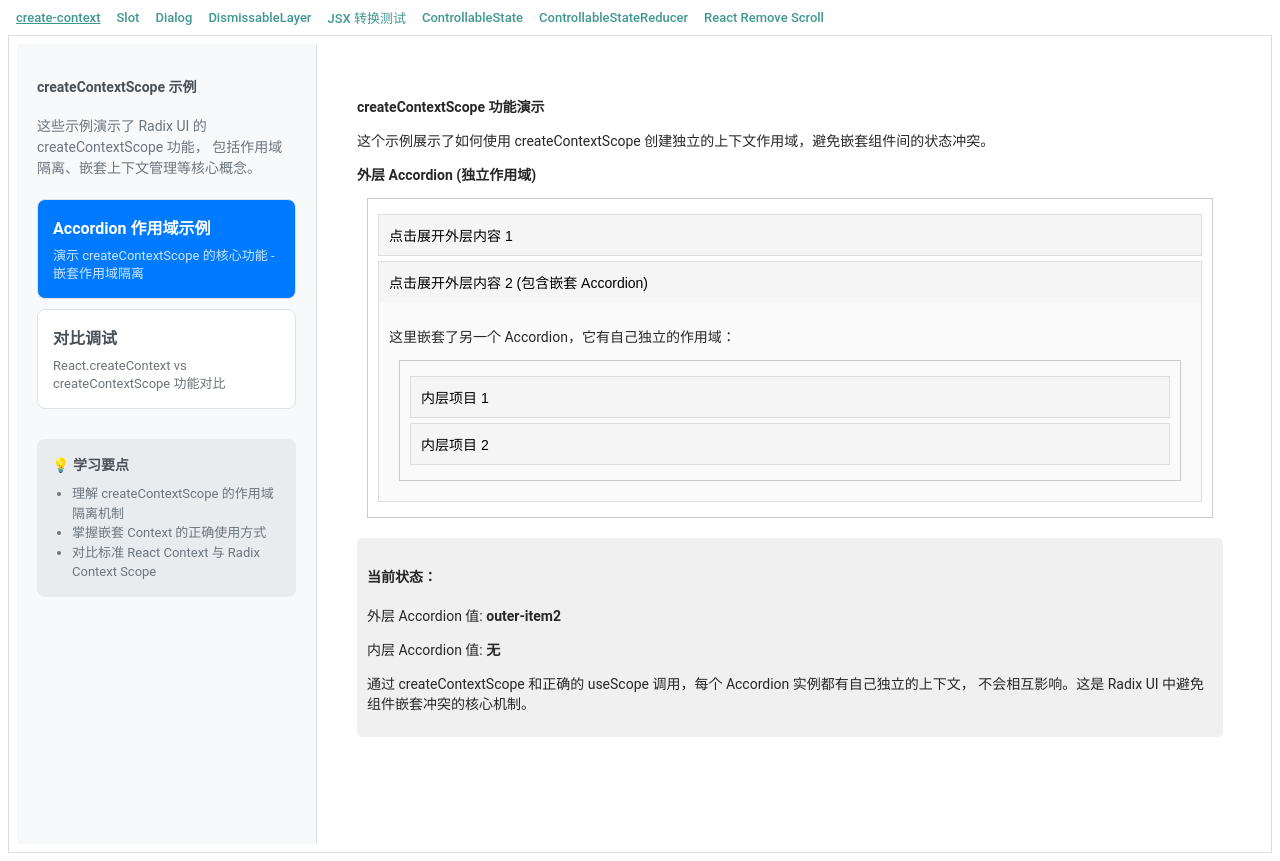
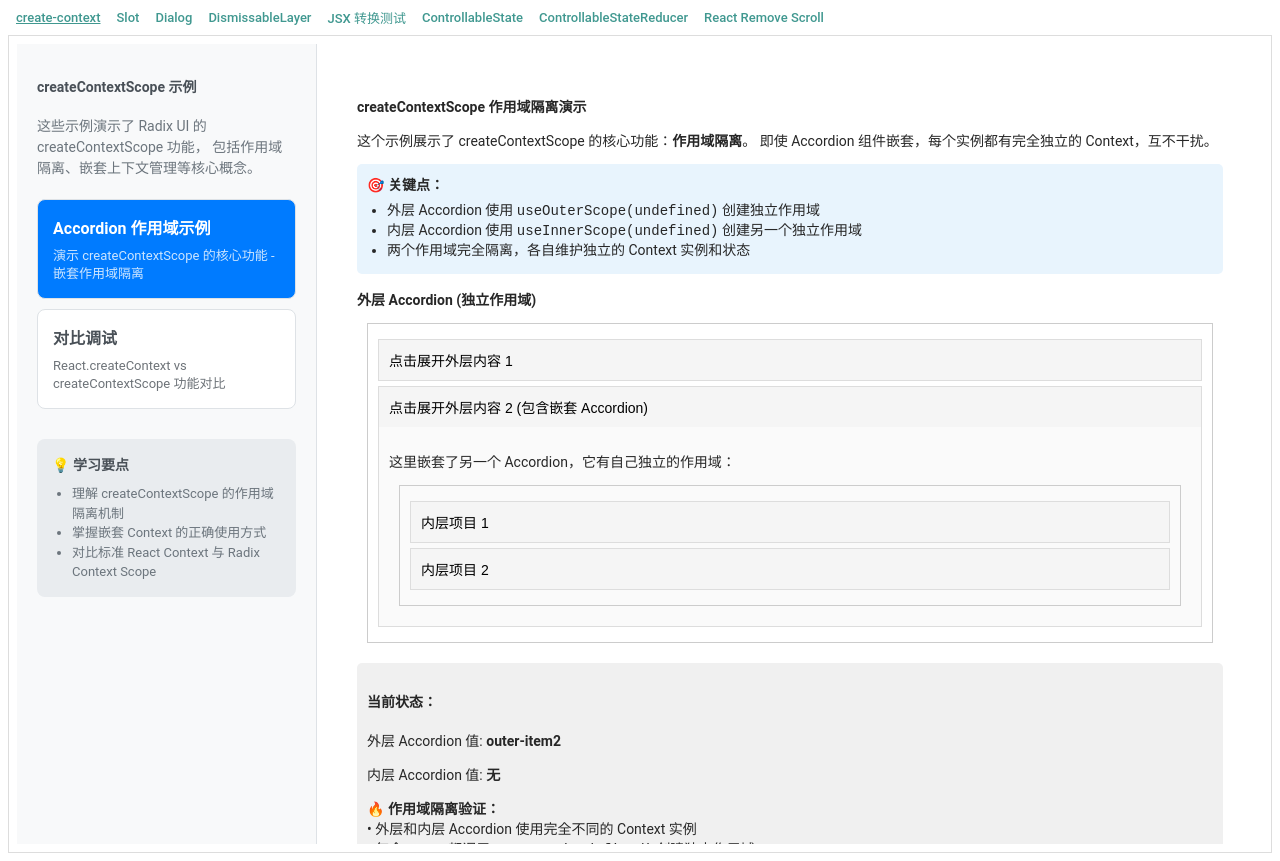
Before and after one commit to ZhiCYue/radix-ui-learn, a React app in the folder packages/radix-primitives-cases/: page /#/examples/createContextCase in a window 1280 px wide. Both pictures are taken after a click on the button "点击展开外层内容 2 (包含嵌套 Accordion)". Built offline with nearby package versions, Linux system fonts and the light colour scheme.

Commit message:
chore: update example

```diff
--- a/packages/radix-primitives-cases/src/examples/create-context/index.tsx
+++ b/packages/radix-primitives-cases/src/examples/create-context/index.tsx
@@ -1,6 +1,4 @@
-import React, { useState } from 'react';
-import ScopeExample from './scope-example';
-import SimpleDebug from './simple-debug';
+import React, { useState, lazy } from 'react';
 
 interface Example {
   id: string;
@@ -8,6 +6,9 @@ interface Example {
   description: string;
   component: React.ComponentType;
 }
+
+const ScopeExample = lazy(() => import('./scope-example'))
+const SimpleDebug = lazy(() => import('./simple-debug'))
 
 const examples: Example[] = [
   {
@@ -21,7 +22,7 @@ const examples: Example[] = [
     title: '对比调试',
     description: 'React.createContext vs createContextScope 功能对比',
     component: SimpleDebug
-  }
+  },
 ];
 
 const CreateContextExamples: React.FC = () => {
--- a/packages/radix-primitives-cases/src/examples/create-context/scope-example.tsx
+++ b/packages/radix-primitives-cases/src/examples/create-context/scope-example.tsx
@@ -162,28 +162,49 @@ const App: React.FC = () => {
   const [outerValue, setOuterValue] = useState<string | null>(null);
   const [innerValue, setInnerValue] = useState<string | null>(null);
 
-  // ✅ 正确使用 createContextScope 的完整流程
+  // ✅ 正确使用 createContextScope 的完整流程 - 创建完全独立的作用域
   // 1. 创建 useScope 函数
   const useOuterScope = React.useMemo(() => createAccordionScope(), []);
   const useInnerScope = React.useMemo(() => createAccordionScope(), []);
 
   // 2. 调用 useScope 函数获取作用域对象
-  const outerScopeProps = useOuterScope(undefined); // 顶层作用域，传入 undefined
-  const innerScopeProps = useInnerScope(outerScopeProps.__scopeAccordion); // 嵌套作用域，传入父作用域
+  const outerScopeProps = useOuterScope(undefined); // 外层作用域，传入 undefined
+  const innerScopeProps = useInnerScope(undefined); // 🔥 内层作用域也传入 undefined，创建完全独立的 scope！
 
-  // 调试信息：验证 useScope 的调用结果
+  // 调试信息：验证 scope 隔离效果
   React.useEffect(() => {
-    console.log('🔍 Scope Debug Info:');
-    console.log('outerScopeProps:', outerScopeProps);
-    console.log('innerScopeProps:', innerScopeProps);
-    console.log('outerScope contexts:', outerScopeProps.__scopeAccordion?.Accordion);
-    console.log('innerScope contexts:', innerScopeProps.__scopeAccordion?.Accordion);
+    console.log('🔍 Scope 隔离验证:');
+    console.log('外层 scope 对象:', outerScopeProps);
+    console.log('内层 scope 对象:', innerScopeProps);
+    console.log('外层 Context 实例:', outerScopeProps.__scopeAccordion?.Accordion);
+    console.log('内层 Context 实例:', innerScopeProps.__scopeAccordion?.Accordion);
+    console.log('两个 Context 实例是否相同:',
+      outerScopeProps.__scopeAccordion?.Accordion === innerScopeProps.__scopeAccordion?.Accordion ?
+      '❌ 相同 (隔离失败)' : '✅ 不同 (隔离成功)'
+    );
   }, [outerScopeProps, innerScopeProps]);
 
   return (
     <div style={{ padding: '20px' }}>
-      <h2>createContextScope 功能演示</h2>
-      <p>这个示例展示了如何使用 createContextScope 创建独立的上下文作用域，避免嵌套组件间的状态冲突。</p>
+      <h2>createContextScope 作用域隔离演示</h2>
+      <p>
+        这个示例展示了 createContextScope 的核心功能：<strong>作用域隔离</strong>。
+        即使 Accordion 组件嵌套，每个实例都有完全独立的 Context，互不干扰。
+      </p>
+      <div style={{
+        padding: '10px',
+        backgroundColor: '#e8f4fd',
+        borderRadius: '5px',
+        marginBottom: '15px',
+        fontSize: '14px'
+      }}>
+        <strong>🎯 关键点：</strong>
+        <ul style={{ margin: '5px 0', paddingLeft: '20px' }}>
+          <li>外层 Accordion 使用 <code>useOuterScope(undefined)</code> 创建独立作用域</li>
+          <li>内层 Accordion 使用 <code>useInnerScope(undefined)</code> 创建另一个独立作用域</li>
+          <li>两个作用域完全隔离，各自维护独立的 Context 实例和状态</li>
+        </ul>
+      </div>
 
       {/* 外层 Accordion - 有自己的作用域 */}
       <div style={{ marginBottom: '20px' }}>
@@ -256,8 +277,11 @@ const App: React.FC = () => {
         <p>内层 Accordion 值: <strong>{innerValue || '无'}</strong></p>
         <p>
           <small>
-            通过 createContextScope 和正确的 useScope 调用，每个 Accordion 实例都有自己独立的上下文，
-            不会相互影响。这是 Radix UI 中避免组件嵌套冲突的核心机制。
+            <strong>🔥 作用域隔离验证：</strong><br/>
+            • 外层和内层 Accordion 使用完全不同的 Context 实例<br/>
+            • 每个 scope 都调用 <code>useScope(undefined)</code> 创建独立作用域<br/>
+            • 状态变化互不影响，这就是 createContextScope 的核心价值！<br/>
+            • 打开浏览器控制台查看详细的隔离验证信息
           </small>
         </p>
       </div>
```
